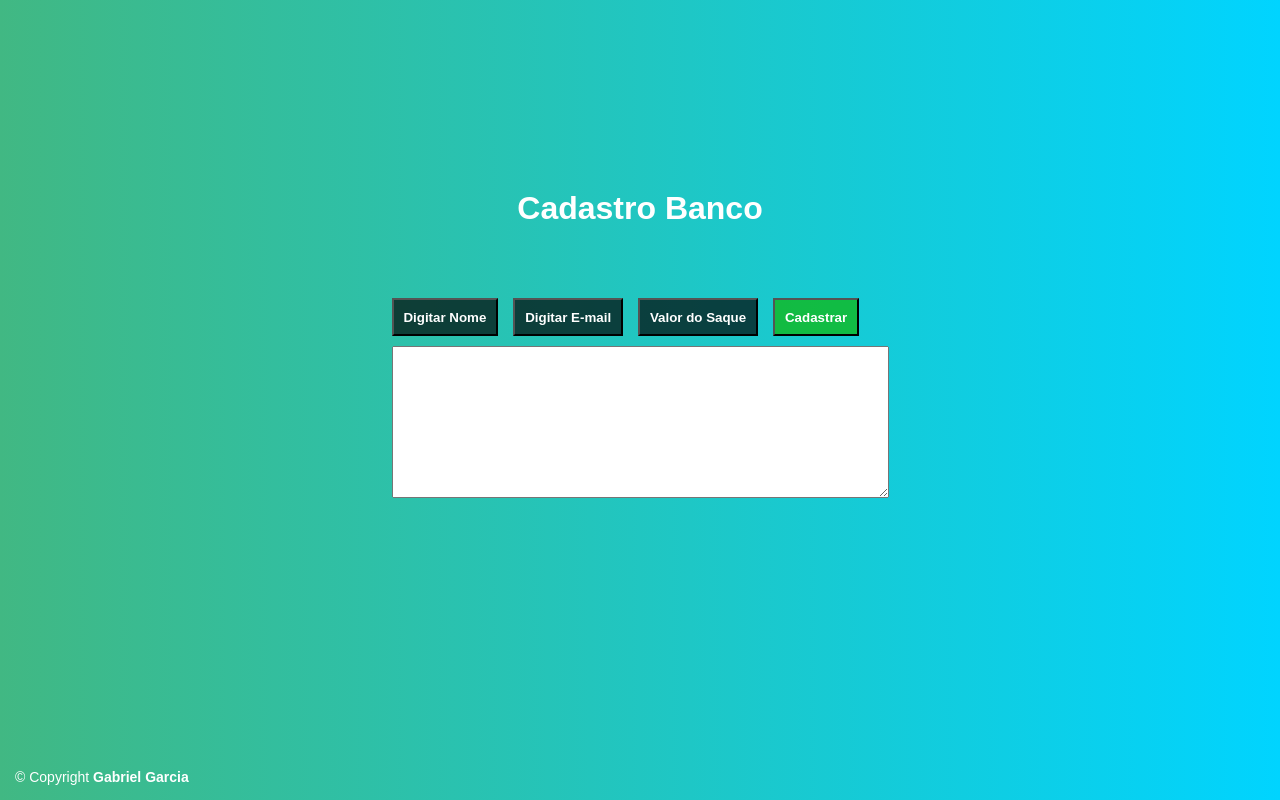
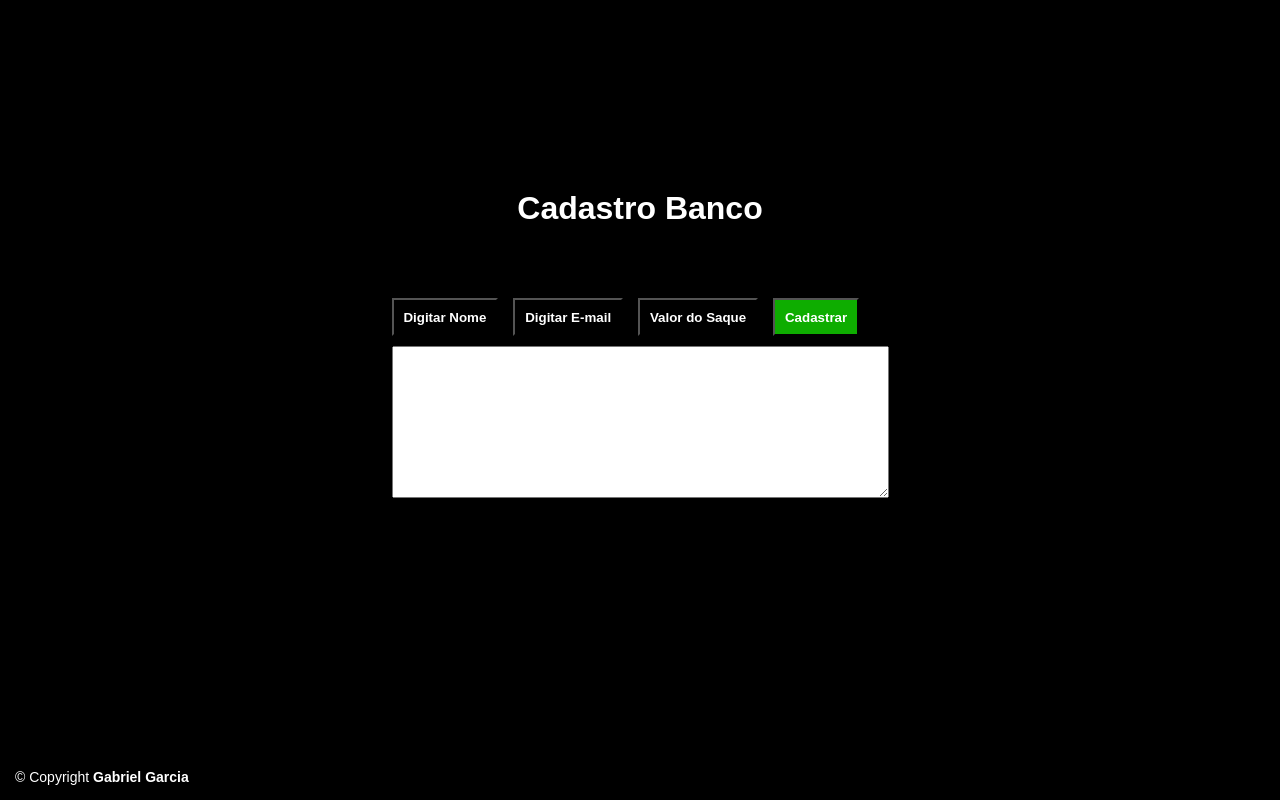
Before and after one commit to enzosiqueira/aulas_JS, a plain HTML site: page funcoes_forms/index.html in a window 1280 px wide. Drawn offline with Linux system fonts and the light colour scheme.

Commit message:
Add files via upload

```diff
--- a/funcoes_forms/style.css
+++ b/funcoes_forms/style.css
@@ -7,11 +7,7 @@
 
 body{
     height: 100vh;
-    background: linear-gradient(
-    90deg,
-    rgba(65, 184, 131, 1) 0%,
-    rgba(0, 212, 255, 1) 100%
-    );
+    background-color: black;
     display: flex;
     align-items: center;
     justify-content: center;
@@ -21,6 +17,7 @@ body{
     margin-bottom: 30%;
     color: white;
     align-items: center;
+    font-family: Arial, Helvetica, sans-serif
 }
 
 .form{
@@ -50,7 +47,7 @@ body{
     padding: 2%;
     font-weight: bold;
     color: white;
-    background-color: rgba(15, 182, 0, 0.678);
+    background-color: rgba(21, 255, 0, 0.678);
 }
 .b4:hover{
     background-color: rgba(84, 136, 69, 0.37);
@@ -63,7 +60,7 @@ body{
 
 .text{
     font-weight: bolder;
-    color: rgb(0, 139, 139);
+    color: rgb(255, 0, 0);
 }
 
 .footer{
```
